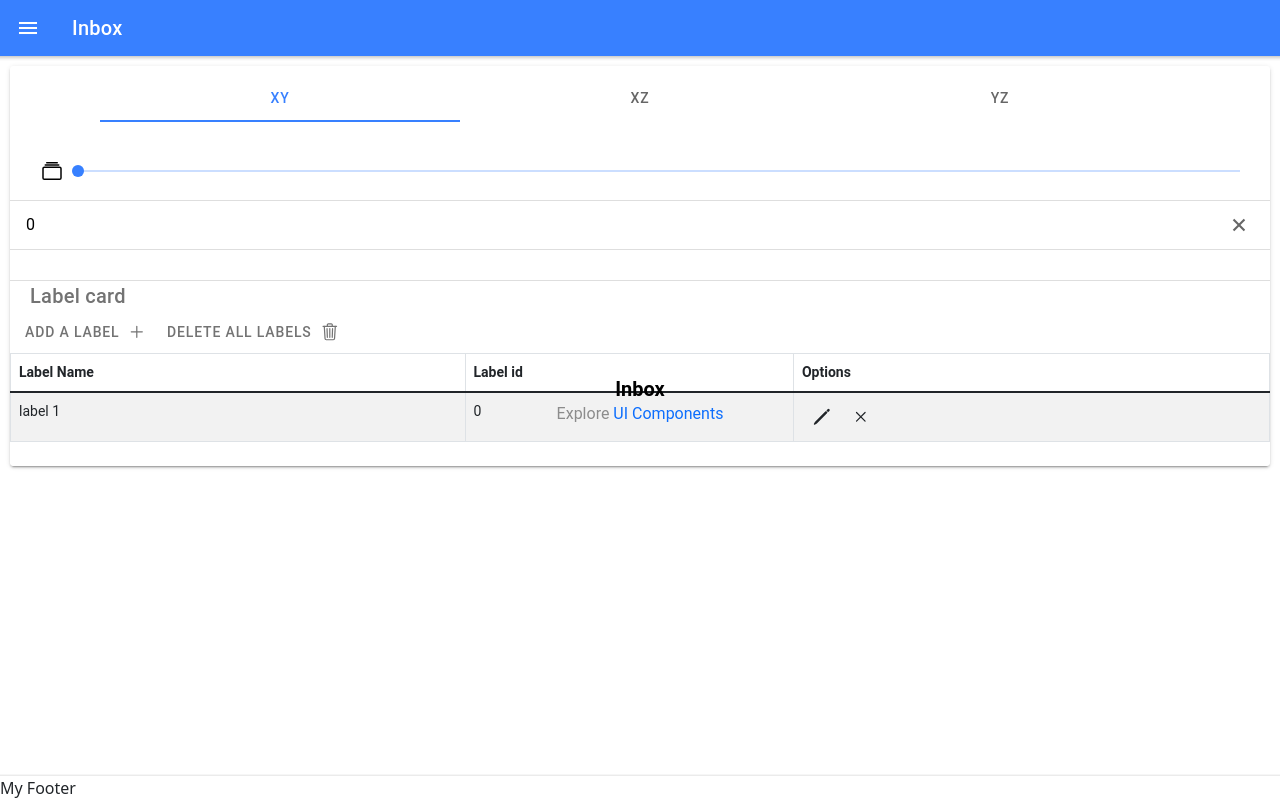
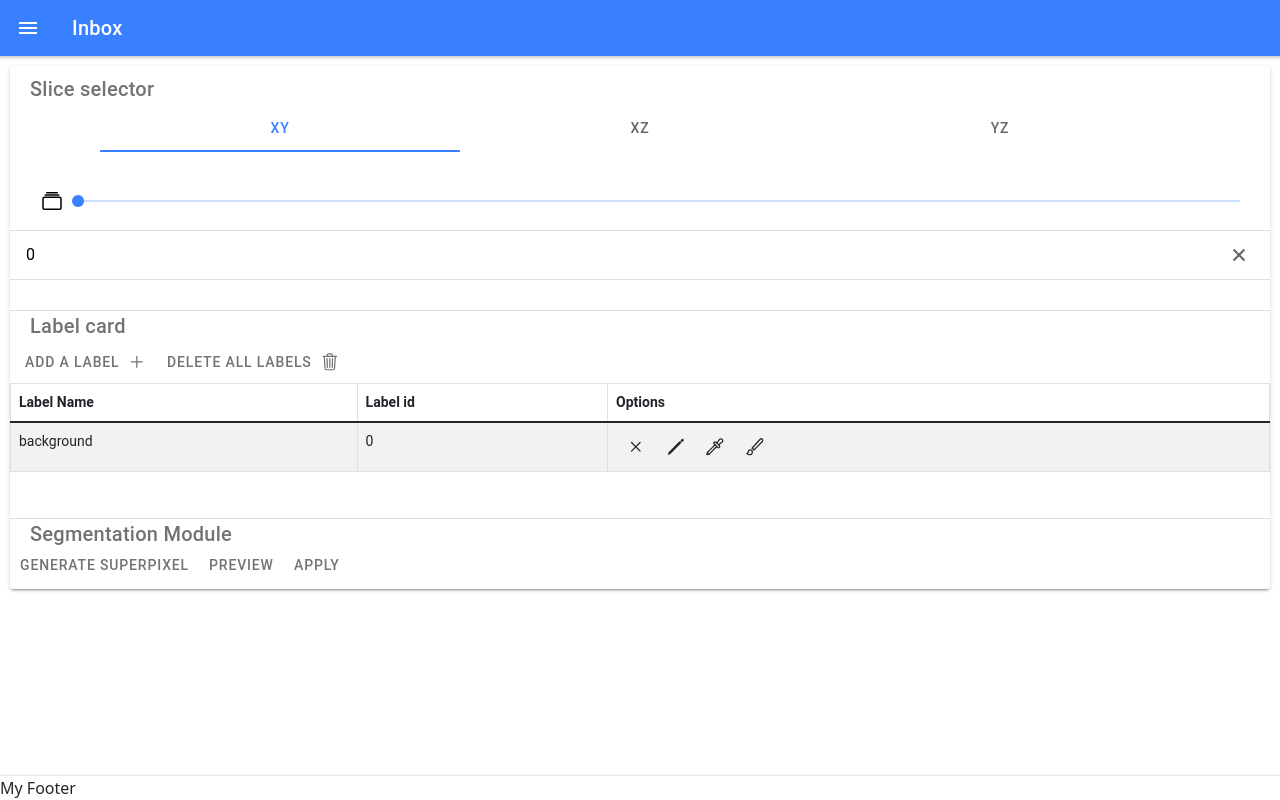
Before and after one commit to cnpem/annotat3d, a React (Create React App) app: page /page/Inbox in a window 1280 px wide. Both pictures are taken after a click on the element "ADD A LABEL". Built offline with nearby package versions, Linux system fonts and the light colour scheme.

Commit message:
I wrote all the code for the segOP. I need to close some todos there too

```diff
--- a/src/components/ExploreContainer.tsx
+++ /dev/null
@@ -1,26 +0,0 @@
-import './ExploreContainer.css';
-
-/**
- * Interface that contains the ContainerProp
- */
-interface ContainerProps {
-  name: string;
-}
-
-/**
- * Component that creates a container
- * @param name string that contains the container name
- * @todo i need to remove this function later, because this function creates the text in the middle of a screen
- * @constructor
- * @return This function returns the container
- */
-const ExploreContainer: React.FC<ContainerProps> = ({name}) => {
-  return (
-    <div className="container">
-      <strong>{name}</strong>
-      <p>Explore <a target="_blank" rel="noopener noreferrer" href="https://ionicframework.com/docs/components">UI Components</a></p>
-    </div>
-  );
-};
-
-export default ExploreContainer;
--- a/src/components/InputLabel.tsx
+++ b/src/components/InputLabel.tsx
@@ -14,7 +14,7 @@ import {addOutline, trashOutline} from "ionicons/icons";
 const InputLabel: React.FC<InputLabelInterface> = (args) => {
 
     const addNewLabel = () => {
-        const newLabel = { labelName: "label " + (args.idGenerator + 1), color: "red", id: args.idGenerator};
+        const newLabel = (args.idGenerator > 0) ? { labelName: "label " + args.idGenerator, color: "red", id: args.idGenerator} : { labelName: "background", color: "red", id: args.idGenerator};
         args.onLabelList([...args.labelList, newLabel]);
         args.onIdGenerator(args.idGenerator);
     }
--- a/src/components/LabelTable.tsx
+++ b/src/components/LabelTable.tsx
@@ -8,6 +8,7 @@ import {LabelProp, LabelTableInterface} from "./TypeScriptFiles/Interfaces/Label
 /**
  * Component that creates the label table
  * @param args a list the parameters that contains the components
+ * @todo i need to place a color for each label i create
  * @constructor
  * @return this components returns the label table
  */
--- a/src/components/OptionsIcons.tsx
+++ b/src/components/OptionsIcons.tsx
@@ -1,11 +1,11 @@
 import React, {useState} from "react";
 import {
     IonButton, IonButtons,
-    IonCol, IonRow, IonIcon
+    IonCol, IonRow, IonIcon, IonInput
 } from "@ionic/react";
 
 /*Icons import*/
-import {pencilOutline, closeOutline, text, pin} from "ionicons/icons";
+import {pencilOutline, closeOutline, eyedropOutline, brushOutline} from "ionicons/icons";
 
 /*Interfaces import*/
 import {OptionsIconsInterface} from "./TypeScriptFiles/Interfaces/OptionsIconsInterface";
@@ -13,15 +13,11 @@ import {OptionsIconsInterface} from "./TypeScriptFiles/Interfaces/OptionsIconsIn
 /**
  * Component that creates the buttons in the table label
  * @todo i need to implement the edit name
+ * @todo i need to implement the draw label option. Prob i'll need to ask help for Peixinho or Matheus
+ * @todo i need to implement a radius option for the brush
  * @constructor
  */
 const OptionsIcons: React.FC<OptionsIconsInterface> = (args) => {
-
-    const [labelNameInput, setLabelNameInput] = useState<string>("");
-
-    const selectLabelNameInput = () => {
-        setLabelNameInput(labelNameInput);
-    }
 
     const removeTheListElement = () => {
         const removeLabel = args.labelList.filter(label => args.removeId !== label.id)
@@ -36,24 +32,22 @@ const OptionsIcons: React.FC<OptionsIconsInterface> = (args) => {
 
     }
 
-    const updateLabelName = () => {
-
-        return(
-            <IonRow>
-                <IonCol>
-                </IonCol>
-            </IonRow>
-        );
-    }
-
     return(
         <IonButtons>
-            <IonButton onClick={updateLabelName}>
+            <IonButton onClick={removeTheListElement}>
+                <IonIcon icon={closeOutline}/>
+            </IonButton>
+
+            <IonButton onClick={removeTheListElement}>
                 <IonIcon icon={pencilOutline}/>
             </IonButton>
 
             <IonButton onClick={removeTheListElement}>
-                <IonIcon icon={closeOutline}/>
+                <IonIcon icon={eyedropOutline}/>
+            </IonButton>
+
+            <IonButton onClick={removeTheListElement}>
+                <IonIcon icon={brushOutline}/>
             </IonButton>
         </IonButtons>
     );
--- /dev/null
+++ b/src/components/SegmentationButtons.tsx
@@ -0,0 +1,28 @@
+import React from "react";
+import {IonButton, IonButtons, IonItem, IonItemDivider, IonTitle} from "@ionic/react";
+
+/**
+ * Module that create the Segmentation options
+ * @todo i need to implement a real function for this buttons and pass a args for superpixels
+ * @todo maybe i can place a icon on each button
+ * @constructor
+ */
+const SegmentationButtons: React.FC = () => {
+
+    return(
+        <React.Fragment>
+            <IonTitle>Segmentation Module</IonTitle>
+
+            <IonButtons>
+                <IonButton>Generate Superpixel</IonButton>
+
+                <IonButton>Preview</IonButton>
+
+                <IonButton>Apply</IonButton>
+            </IonButtons>
+        </React.Fragment>
+    );
+
+}
+
+export default SegmentationButtons;
--- a/src/components/SideMenuAnnot.tsx
+++ b/src/components/SideMenuAnnot.tsx
@@ -4,6 +4,7 @@ import LabelTable from "./LabelTable";
 import {LabelProp} from "./TypeScriptFiles/Interfaces/LabelsInterface";
 import SlicesMenu from "./SlicesMenu";
 import {ImagePropsInterface} from "./TypeScriptFiles/Interfaces/ImagePropsInterface";
+import SegmentationButtons from "./SegmentationButtons";
 
 /**
  * Component that creates the lateral bar menu
@@ -31,6 +32,8 @@ const SideMenuAnnot: React.FC = () => {
                 <SlicesMenu imageProps={imageSlice} onImageProps={selectImageSlice}/>
                 <IonItemDivider/>
                 <LabelTable labelList={labelList} onLabelList={selectLabelList}/>
+                <IonItemDivider/>
+                <SegmentationButtons/>
             </IonList>
         </IonCard>
     )
--- a/src/components/SlicesMenu.tsx
+++ b/src/components/SlicesMenu.tsx
@@ -1,8 +1,10 @@
 import React, {useState} from "react";
 import {SlicesMenuInterface} from "./TypeScriptFiles/Interfaces/SlicesMenuInterface";
-import {IonIcon, IonInput, IonItem,
+import {
+    IonIcon, IonInput, IonItem,
     IonLabel, IonRange, IonSegment,
-    IonSegmentButton} from "@ionic/react";
+    IonSegmentButton, IonTitle
+} from "@ionic/react";
 import {albumsOutline} from "ionicons/icons";
 
 /**
@@ -17,18 +19,9 @@ const SlicesMenu: React.FC<SlicesMenuInterface> = (args) => {
     const [maxValSlider, setMaxValSlider] = useState<number>(args.imageProps.z);
 
     const handleSliceValue = (e: CustomEvent) => {
-
-        if(e.detail.value > 0 && e.detail.value!)
-        {
-
-            setSliceValue(parseInt(e.detail.value!));
-
-        }
-
-        else
-        {setSliceValue(0);
-
-        }
+        const val = +e.detail.value!;
+        console.log(val);
+        setSliceValue(+e.detail.value!);
     }
 
     const handleSliceName = (e: CustomEvent) => {
@@ -59,6 +52,7 @@ const SlicesMenu: React.FC<SlicesMenuInterface> = (args) => {
 
     return(
         <React.Fragment>
+            <IonTitle>Slice selector</IonTitle>
             <IonSegment value={sliceName} onIonChange={handleSliceName}>
                 <IonSegmentButton value={"XY"}>
                     <IonLabel>{"XY"}</IonLabel>
@@ -80,7 +74,7 @@ const SlicesMenu: React.FC<SlicesMenuInterface> = (args) => {
             </IonItem>
 
             <IonItem>
-                <IonInput type={"number"} min={"0"} clearInput value={sliceValue} placeholder={"0"} onIonChange={handleSliceValue}/>
+                <IonInput type={"number"} min={0} max={maxValSlider} clearInput value={sliceValue} onIonChange={handleSliceValue}/>
             </IonItem>
         </React.Fragment>
     );
--- a/src/pages/Page.tsx
+++ b/src/pages/Page.tsx
@@ -9,7 +9,6 @@ import {useParams} from 'react-router';
 import './Page.css';
 
 /*Components imports*/
-import ExploreContainer from '../components/ExploreContainer';
 import SideMenuAnnot from "../components/SideMenuAnnot";
 
 /**
@@ -41,7 +40,6 @@ const Page: React.FC = () => {
                 </IonHeader>
 
                 <SideMenuAnnot/>
-                <ExploreContainer name={name}/>
             </IonContent>
 
             <IonFooter>
```
